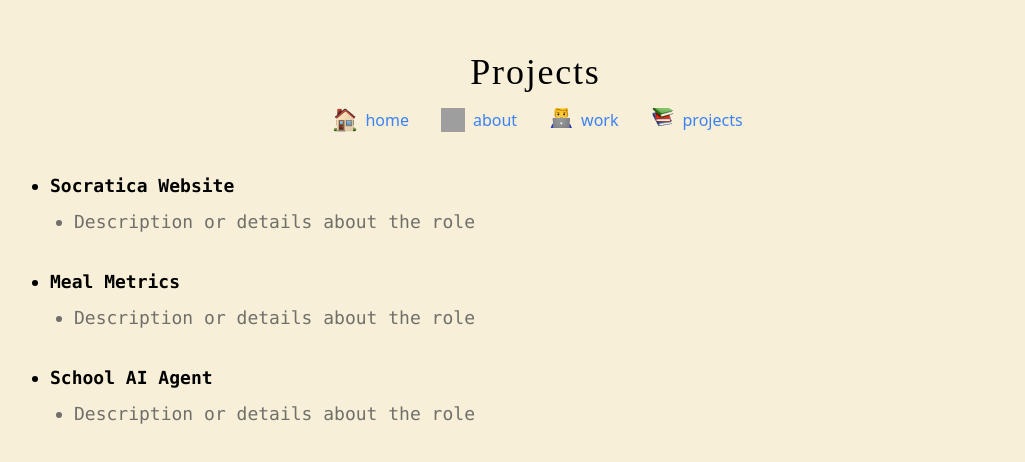
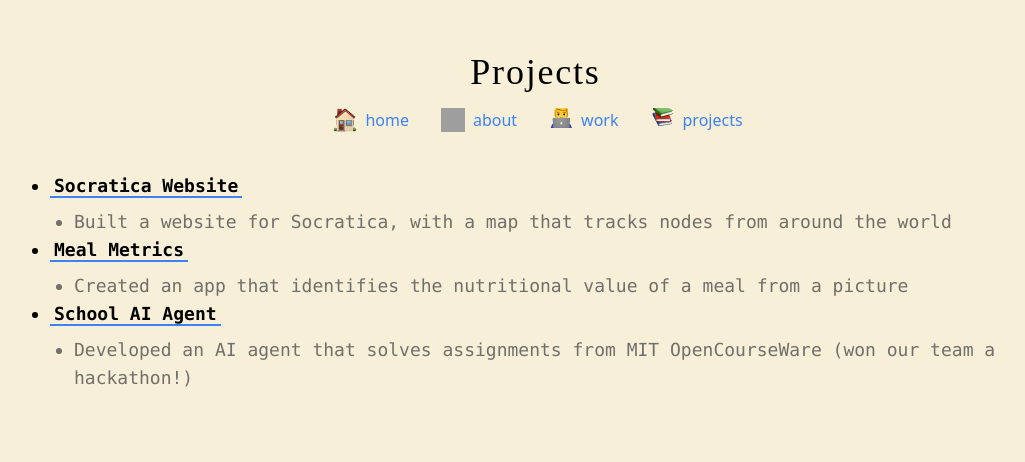
Before and after one commit to sohambasu963/personal-website, a SvelteKit app: page /projects in a window 1280 px wide. Shown: the part 268-730 px from the top of the page, without its empty margins (102-1127 px from the left). Built offline with nearby package versions, Linux system fonts and the light colour scheme; grey boxes are pictures that could not be loaded.

Commit message:
Update project and work descriptions

```diff
--- a/src/routes/projects/+page.svelte
+++ b/src/routes/projects/+page.svelte
@@ -46,73 +46,37 @@
     <div class="mt-8 w-full text-left">
       <ul class="list-disc pl-6">
         <li>
-          <p class="font-sf-mono font-bold text-lg">Socratica Website</p>
+          <a href="https://www.socratica.info/" target="_blank" class="font-sf-mono font-bold text-lg border-b-2 border-blue-500 hover:bg-blue-500 hover:text-white px-1 transition duration-500 ease-in-out">
+            Socratica Website
+          </a>
           <ul class="list-disc pl-6">
             <li class="font-sf-mono text-soft-grey text-lg mt-2">
-              Description or details about the role
+              Built a website for Socratica, with a map that tracks nodes from around the world
             </li>
           </ul>
         </li>
         <li>
-          <p class="font-sf-mono font-bold text-lg mt-8">Meal Metrics</p>
+          <a href="https://github.com/sohambasu963/MealMetrics" target="_blank" class="font-sf-mono font-bold text-lg mt-8 border-b-2 border-blue-500 hover:bg-blue-500 hover:text-white px-1 transition duration-500 ease-in-out">
+            Meal Metrics
+          </a>
+
           <ul class="list-disc pl-6">
             <li class="font-sf-mono text-soft-grey text-lg mt-2">
-              Description or details about the role
+              Created an app that identifies the nutritional value of a meal from a picture
             </li>
           </ul>
         </li>
         <li>
-          <p class="font-sf-mono font-bold text-lg mt-8">School AI Agent</p>
+          <a href="https://devpost.com/software/agents-school" target="_blank" class="font-sf-mono font-bold text-lg mt-8 border-b-2 border-blue-500 hover:bg-blue-500 hover:text-white px-1 transition duration-500 ease-in-out">
+            School AI Agent
+          </a>
           <ul class="list-disc pl-6">
             <li class="font-sf-mono text-soft-grey text-lg mt-2">
-              Description or details about the role
+              Developed an AI agent that solves assignments from MIT OpenCourseWare (won our team a hackathon!)
             </li>
           </ul>
         </li>
       </ul>
     </div>
-    <!-- <div class="mt-8 w-full text-left">
-        <h2 class="text-2xl font-tiempos-headline">What I'm currently up to:</h2>
-        <ul class="list-disc pl-6 mt-4">
-          <li>
-            <p class="font-sf-mono text-soft-grey text-lg">
-              Building out cool software for startups
-            </p>
-          </li>
-          <li>
-            <p class="font-sf-mono text-soft-grey text-lg">
-              Hosting
-              <a
-                href="https://www.socratica.info/"
-                target="_blank"
-                class="border-b-2 border-blue-500 hover:bg-blue-500 hover:text-white px-1 transition duration-500 ease-in-out"
-              >
-                Socratica
-              </a>
-              sessions (I got to build the website!!)
-            </p>
-          </li>
-          <li>
-            <p class="font-sf-mono text-soft-grey text-lg">
-              Tinkering with LLMs and the latest frontend frameworks
-            </p>
-          </li>
-          <li>
-              <p class="font-sf-mono text-soft-grey text-lg">
-                Playing some 🔥 jazz improv on the piano
-              </p>
-            </li>
-            <li>
-              <p class="font-sf-mono text-soft-grey text-lg">
-                Working out at the gym, swimming, playing soccer
-              </p>
-            </li>
-            <li>
-              <p class="font-sf-mono text-soft-grey text-lg">
-                All of the above
-              </p>
-            </li>
-        </ul>
-      </div> -->
   </div>
 </div>
--- a/src/routes/work/+page.svelte
+++ b/src/routes/work/+page.svelte
@@ -58,7 +58,7 @@
           </p>
           <ul class="list-disc pl-6">
             <li class="font-sf-mono text-soft-grey text-lg mt-2">
-              Description or details about the role
+              Leveraged GPT-4 subscription to build prototypes that help factories run more efficiently
             </li>
           </ul>
         </li>
@@ -75,7 +75,7 @@
           </p>
           <ul class="list-disc pl-6">
             <li class="font-sf-mono text-soft-grey text-lg mt-2">
-              Description or details about the role
+              Built dashboards and data visualizations that help advisors and clients track their investments
             </li>
           </ul>
         </li>
@@ -92,7 +92,7 @@
           </p>
           <ul class="list-disc pl-6">
             <li class="font-sf-mono text-soft-grey text-lg mt-2">
-              Description or details about the role
+              Developed an ad-tech query engine to help clients track customer insights and boost ad traffic
             </li>
           </ul>
         </li>
```
